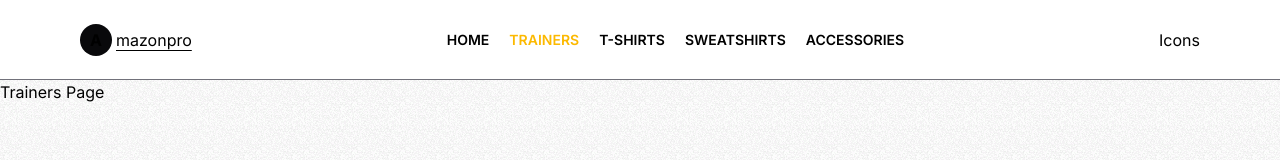
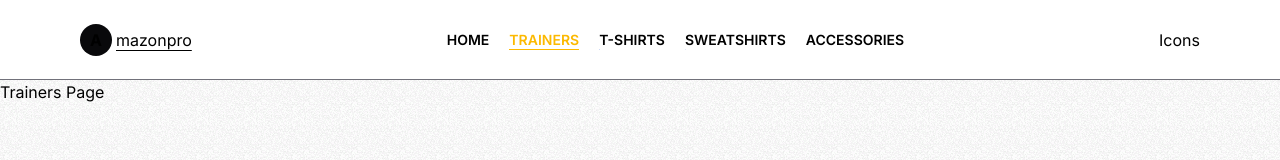
Before and after one commit to RyanLH95/e-commerce_app, a Next.js app: page /trainers in a window 1280 px wide. Shown: the top 160 px of the page. Built offline with nearby package versions, Linux system fonts and the light colour scheme.

Commit message:
Add a <span /> tag insert a className='' in whih value is a #fcb900 hover effect when an item is selected.

```diff
--- a/src/components/Navbar.tsx
+++ b/src/components/Navbar.tsx
@@ -28,7 +28,11 @@ const Navbar = () => {
           {
             navigation.map((item) => (
               <Link href={item?.href} key={item._id}>
-                <li className={`hover:text-black cursor-pointer duration-200 relative overflow-hidden group ${item.href === pathname && "text-designColor"}`}>{item?.title}</li>
+                <li className={`hover:text-black cursor-pointer duration-200 relative overflow-hidden group ${item.href === pathname && "text-designColor"}`}
+                >
+                  {item?.title}
+                  <span className={`absolute h-[1px] w-full bg-blue-700 left-0 bottom-0 -translate-x-[100%] group-hover:translate-x-0 transition-transform duration-500 ${item.href === pathname && "translate-x-0 bg-designColor"}`}/>
+                  </li>
               </Link>
             ))
           }
--- a/tailwind.config.ts
+++ b/tailwind.config.ts
@@ -9,7 +9,7 @@ const config: Config = {
   theme: {
     extend: {
       colors: {
-        designColor: "#fcb900"
+        designColor: "#fcb900",
       }
     },
   },
```
